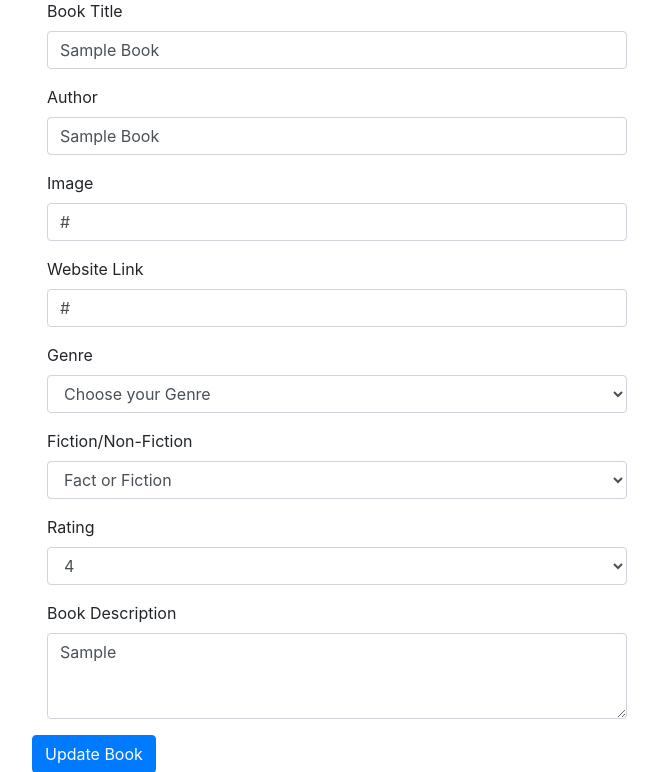
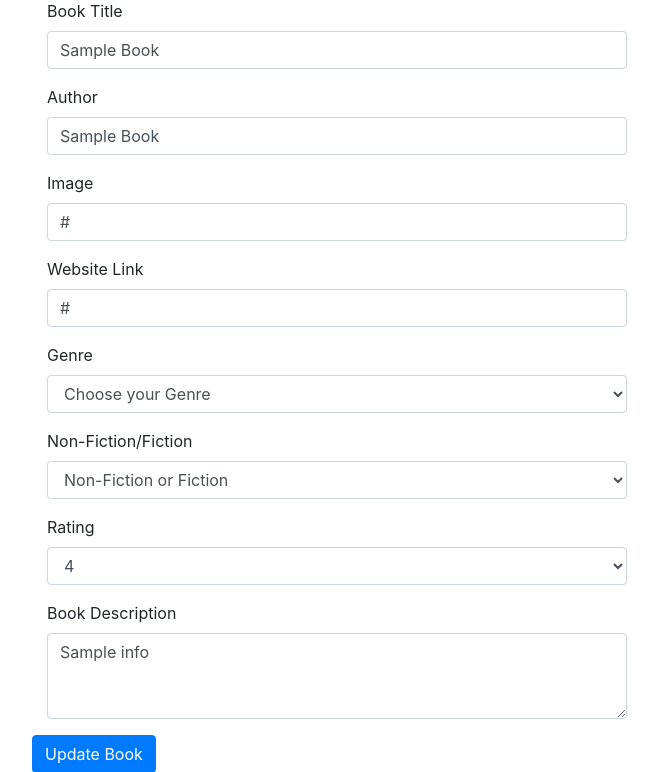
Before and after one commit to Code-Institute-Submissions/flask_book_review, a Flask app: template templates/edit_book.html in a window 1280 px wide. Shown: the part 127-899 px from the top of the page, without its empty margins (303-961 px from the left). Run offline with Flask 2, Linux system fonts and the light colour scheme; the template is opened without the code that fills it: most values are stand-ins (such as "Sample title", 1, 10 or a date in 2020); some libraries are stand-ins or nearby versions.

Commit message:
Added comments, changed non-fiction/fiction dropdown wording, added for loop for book description to change the way it is displayed.

```diff
--- a/templates/edit_book.html
+++ b/templates/edit_book.html
@@ -12,7 +12,11 @@
 <br>
 <div class="container half_width_container">
     <form action="{{ url_for('update_book', book_id=book._id) }}" method="POST" class="col-sm-12">
+
+        <!-- Allows some books to be deleted whereas others will be permanent -->
         <input id="delete_book" name="delete_book" type="hidden" value="{{book.delete_book}}">
+
+        <!-- Update book name -->
         <div class="row">
             <div class="form-group col-sm-12">
                 <label for="book_name">Book Title</label>
@@ -20,6 +24,7 @@
             </div>
         </div>
 
+        <!-- Update author -->
         <div class="row">
             <div class="form-group col-sm-12">
                 <label for="author_name">Author</label>
@@ -27,6 +32,7 @@
             </div>
         </div>
 
+        <!-- Update book image -->
         <div class="row">
             <div class="form-group col-sm-12">
                 <label for="book_url">Image</label>
@@ -34,6 +40,7 @@
             </div>
         </div>
 
+        <!-- Update website link -->
         <div class="row">
             <div class="form-group col-sm-12">
                 <label for="book_website">Website Link</label>
@@ -42,6 +49,7 @@
             </div>
         </div>
 
+        <!-- Update genre -->
         <div class="row">
             <div class="form-group col-sm-12">
                 <label for="genre_name">Genre</label>
@@ -58,11 +66,12 @@
             </div>
         </div>
 
+        <!-- Update fiction/non-fiction status -->
         <div class="row">
             <div class="form-group col-sm-12">
-                <label for="fact_fiction">Fiction/Non-Fiction</label>
+                <label for="fact_fiction">Non-Fiction/Fiction</label>
                 <select class="form-control" id="fact_fiction" name="fact_fiction">
-                    <option value="" disabled selected>Fact or Fiction</option>
+                    <option value="" disabled selected>Non-Fiction or Fiction</option>
                     {% for type in fact_fiction %}
                         {% if type.fact_fiction == book.fact_fiction %}
                             <option value="{{ type.fact_fiction }}" selected >{{ type.fact_fiction }}</option>
@@ -74,6 +83,7 @@
             </div>
         </div>
 
+        <!-- Update book rating -->
         <div class="row">
             <div class="form-group col-sm-12">
                 <label for="rating_value">Rating</label>
@@ -90,10 +100,13 @@
             </div>
         </div>
 
+        <!-- Update book description -->
         <div class="row">
             <div class="form-group col-sm-12">
                 <label for="book_info">Book Description</label>
-                <textarea class="form-control" id="book_info" name="book_info" rows="3">{{book.book_info|capitalize}}</textarea>
+                {% for info in info %}
+                    <textarea class="form-control" id="book_info" name="book_info" rows="3">{{info}}</textarea>
+                {% endfor %}
             </div>
         </div>
 
@@ -101,8 +114,6 @@
             <button class="btn btn-primary" type="submit">Update Book</button>
         </div>
 
-
-
     </form>
 </div> <!-- Closing form container class -->
 {% endblock %}
```
